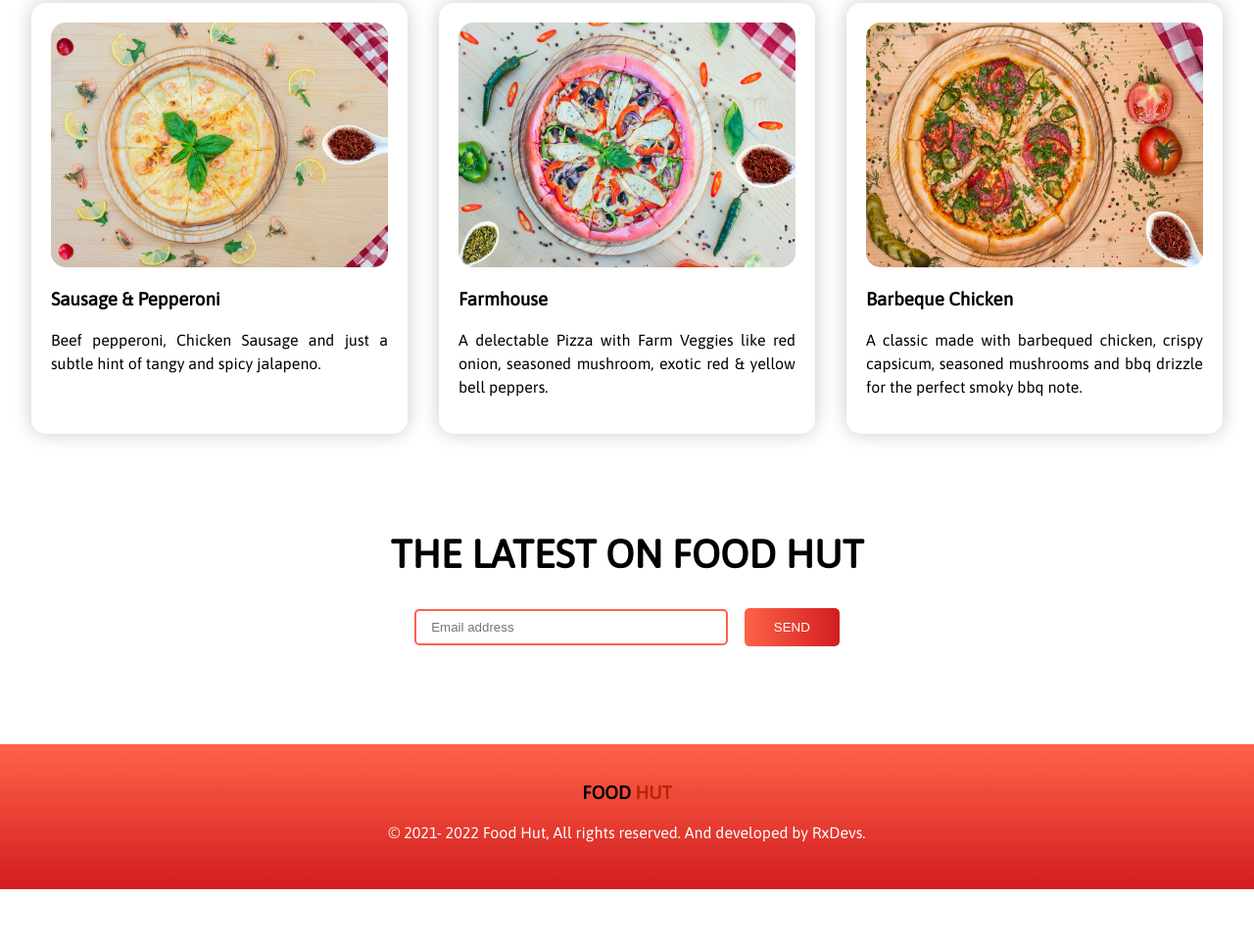
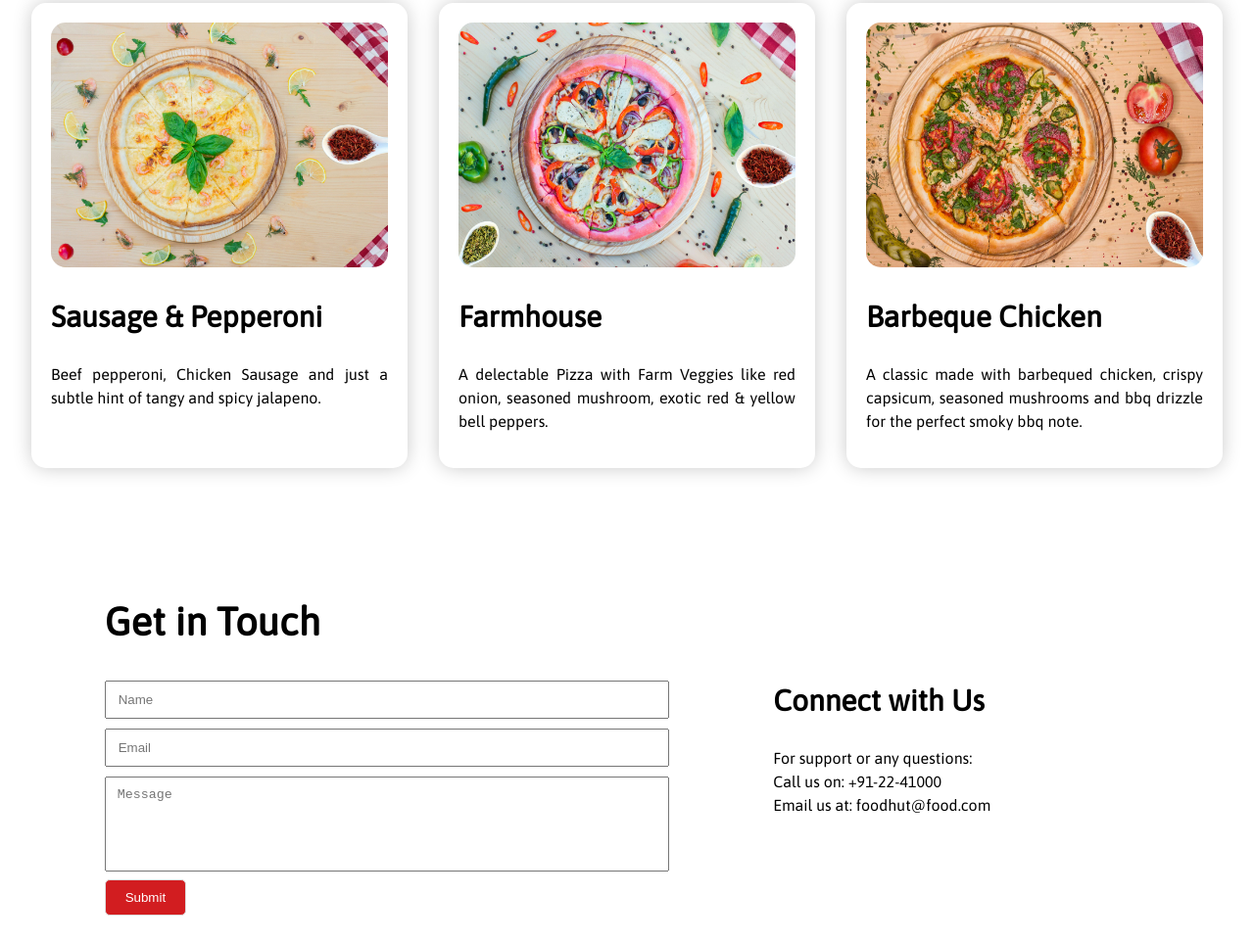
Before and after one commit to Rx-devs/food-hut, a plain HTML site: page index.html in a window 1280 px wide. Shown: the part 1297-2260 px from the top of the page at 98% size. Before the commit the page ends 2205 px from the top, so only its background shows below. Drawn offline with Linux system fonts and the light colour scheme.

Commit message:
contact us

```diff
--- a/css/style.css
+++ b/css/style.css
@@ -12,12 +12,23 @@ h1{
 h2{
     font-size: 40px;
 }
+h3{
+    font-size: 30px;
+}
 p{
     line-height: 24px;
+}
+button{
+    color: #fff;
+    cursor: pointer;
+    background-color: #D21D20;
 }
 .flex-container{
     display: flex;
     justify-content: space-evenly;
+}
+.menu-area,.contact-area,.latest-area{
+    padding-bottom: 100px;
 }
 .top-area{
     padding: 50px 0 100px;
@@ -42,14 +53,14 @@ p{
     border-radius: 25px;
     text-decoration: none;
 }
-.about-area{
+.glory-area{
     background-image:url(../images/bg.jpg);
     background-repeat: no-repeat;
     background-size: cover;
     margin-bottom: 100px;
     height: 484px;
 }
-.about-area img{
+.glory-area img{
     width: 60%;
     margin-left: 10%;
     border-radius: 15px;
@@ -72,9 +83,6 @@ p{
     width: 100%;
     height: 250px;
 }
-.latest{
-    margin: 100px 0;
-}
 .email-input{
     padding: 9px 15px;
     width: 320px;
@@ -83,12 +91,9 @@ p{
 }
 .input-btn{
     padding: 12px 30px;
-    background-image: linear-gradient(to right,tomato ,#D21D20);
-    color:#fff;
     border: none;
     border-radius: 5px;
     margin-left: 1%;
-    cursor: pointer;
 }
 footer{
     background-image: linear-gradient(180deg, tomato, #D21D20);
@@ -100,3 +105,23 @@ footer{
 footer p{
     color: #fff;
 }
+.contact-left-area{
+    width: 45%;
+}
+.contact-right-area{
+    width: 30%;
+    margin-top: 7%;
+}
+form input, textarea{
+    width: 100%;
+    padding: 10px 12px;
+    margin: 5px 0;
+}
+#textarea-size{
+    resize: none;
+}
+#submit-btn{
+    padding: 10px 20px;
+    border: 1px solid #ddd;
+    border-radius: 5px;
+}
--- a/index.html
+++ b/index.html
@@ -21,7 +21,7 @@
             <img src="./images/pizza-top.png" alt="PIZZA">
         </div>
     </section>
-    <section class="about-area flex-container">
+    <section class="glory-area flex-container">
         <div class="half-width">
             <img src="./images/glory.png" alt="Glory">
         </div>
@@ -31,7 +31,7 @@
             <a class="btn-style" href="https://www.foodpanda.com.bd/cuisine/pizza-delivery-dhaka" target="_blank">Order Now</a>
         </div>
     </section>
-    <section>
+    <section class="menu-area">
         <div class="center-text">
             <h2>Our Menu</h2>
             <p>We promise you'll enjoy every sweet moment to <br> find your favourite, eat what you love and save your time.</p>
@@ -54,7 +54,26 @@
             </div>
         </div>
     </section>
-    <section class="latest">
+    <section class="contact-area flex-container">
+        <div class="contact-left-area">
+            <h2>Get in Touch</h2>
+            <form>
+                <input type="text" placeholder="Name">
+                <input type="email" placeholder="Email">
+                <textarea name="message" id="textarea-size" cols="30" rows="5" placeholder="Message"></textarea>
+                <button id="submit-btn" type="submit">Submit</button>
+            </form>
+        </div>
+        <div class="contact-right-area">
+            <h3>Connect with Us</h3>
+            <p>For support or any questions: <br>
+                Call us on: +91-22-41000 <br>
+                Email us at: foodhut@food.com
+            </p>
+
+        </div>
+    </section>
+    <section class="latest-area">
         <div class="center-text">
             <h2>THE LATEST ON FOOD HUT</h2>
             <input class="email-input" type="email" placeholder="Email address">
```
